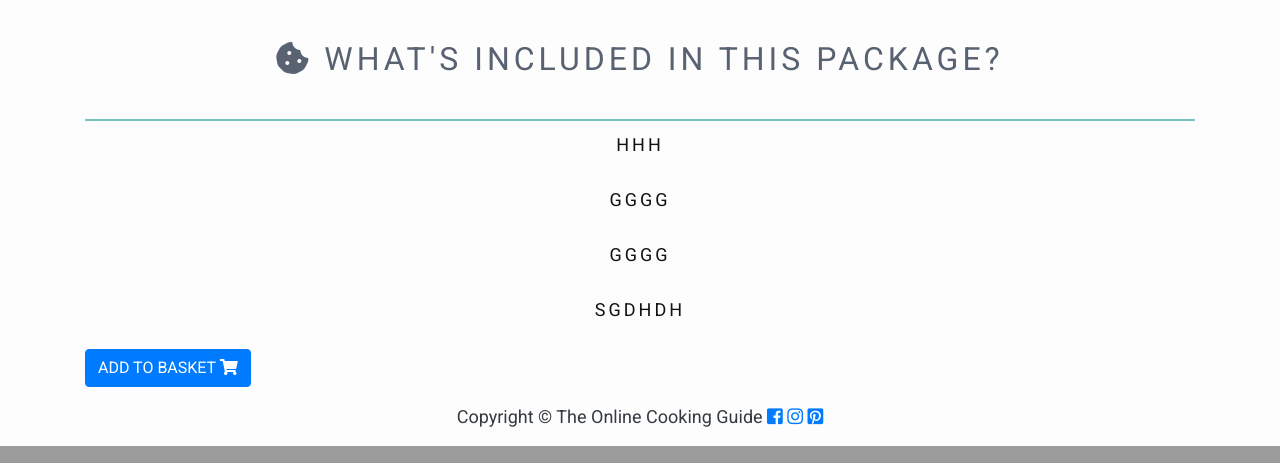
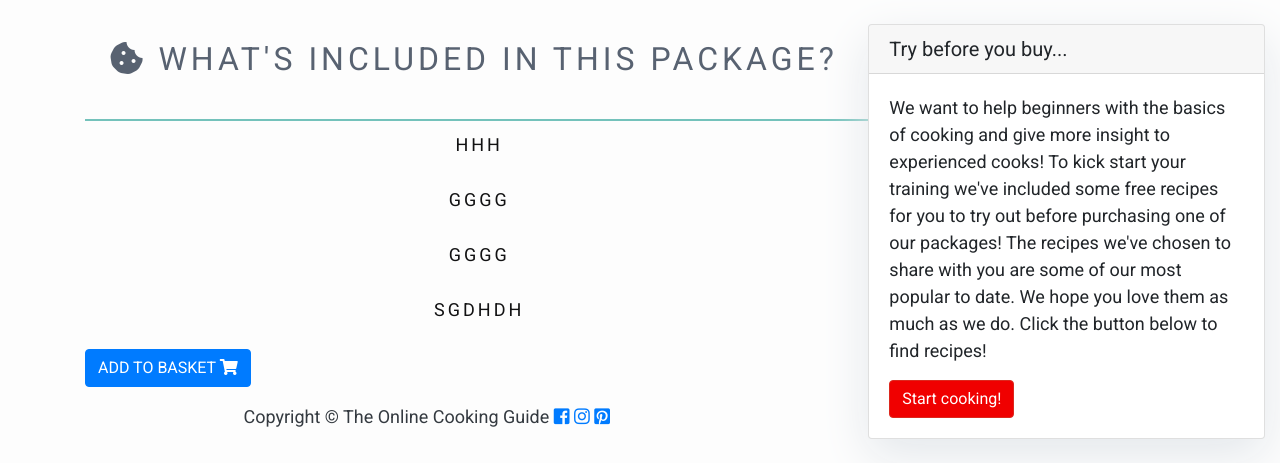
Before and after one commit to niamhbrowne/ms4-niamh-cook, a Django app: page /baking/ in a window 1280 px wide. Shown: the part 1301-1764 px from the top of the page. Run offline with Django 3.2, Linux system fonts and the light colour scheme; some libraries are stand-ins or nearby versions.

Commit message:
added sidebar message to the three package pages

```diff
--- a/templates/one_package.html
+++ b/templates/one_package.html
@@ -10,6 +10,19 @@
 <img src="https://2f35da97a9ad36d49db6-4d1987fef3a36cccd5478db4931039f0.ssl.cf3.rackcdn.com/assets/media/2021/04/SocialMedia_Americas_BeyondBakedGood_Blog_1000x305.jpg"
     class="img-fluid" alt="Responsive image">
 
+<!-----------------------------------------------sidebar for try before you buy-->
+<div class="col-md-4 float-right tag">
+    <div class="card my-4">
+        <h5 class="card-header">Try before you buy...</h5>
+        <div class="card-body">
+            <p class="card-text"> We want to help beginners with the basics of cooking and give more insight to
+                experienced cooks! To kick start your training we've included some free recipes for you to try out
+                before purchasing one of our packages! The recipes we've chosen to share with you are some of our most
+                popular to date. We hope you love them as much as we do. Click the button below to find recipes!</p>
+            <a href="{% url 'post_list' %}" class="btn btn-danger">Start cooking!</a>
+        </div>
+    </div>
+</div>
 
 <div class="container pack-one">
     <!---------------------------------------------Information about course content-->
```
Also changed, not shown: templates/three_package.html (+14 -0 lines), templates/two_package.html (+14 -0 lines). Lines whose indentation alone changed are shown as unchanged.
